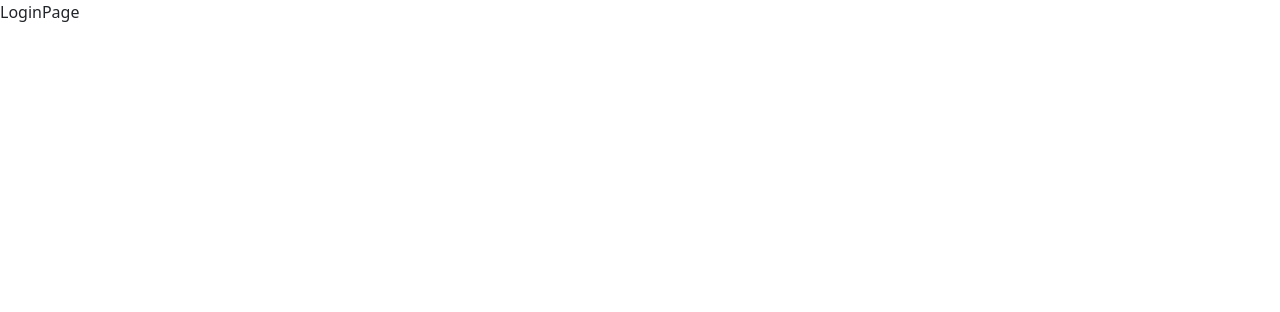
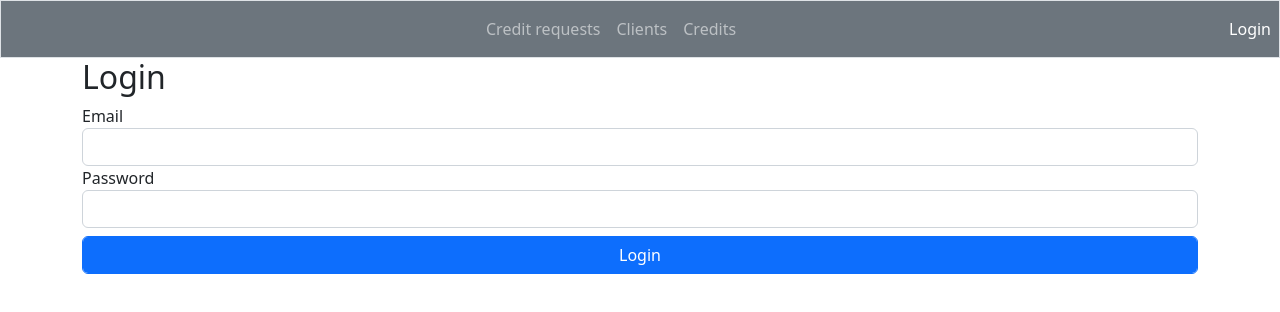
Before and after one commit to 1milos/Treci_domaci, a React (Create React App) app: page /login in a window 1280 px wide. Shown: the top 312 px of the page. Built offline with nearby package versions, Linux system fonts and the light colour scheme.

Commit message:
Dodata stranica za login i komponenta Input

```diff
--- /dev/null
+++ b/src/components/form/Input.jsx
@@ -0,0 +1,10 @@
+import React from 'react'
+
+export default function Input({ label, value, onChange, type, required }) {
+    return (
+        <div className='form-group'>
+            <label >{label}</label>
+            <input className='form-control' required={required} type={type} value={value} onChange={e => onChange(e.currentTarget.value)} />
+        </div>
+    )
+}
--- a/src/pages/LoginPage.jsx
+++ b/src/pages/LoginPage.jsx
@@ -1,7 +1,31 @@
-import React from 'react'
+import React, { useState } from 'react'
+import { useNavigate } from 'react-router';
+import { login } from '../api';
+import Input from '../components/form/Input';
+import Navbar from '../components/Navbar'
+import { useUserContext } from '../context';
 
 export default function LoginPage() {
+    const [email, setEmail] = useState('');
+    const [password, setpassword] = useState('')
+    const { setUser } = useUserContext();
+    const navigate = useNavigate();
     return (
-        <div>LoginPage</div>
+        <div>
+            <Navbar />
+            <div className='container'>
+                <h2>Login</h2>
+                <form onSubmit={async e => {
+                    e.preventDefault();
+                    const u = await login(email, password);
+                    setUser(u);
+                    navigate('/')
+                }} >
+                    <Input label='Email' required value={email} onChange={setEmail} type='email' />
+                    <Input label='Password' required value={password} onChange={setpassword} type='password' />
+                    <button className='btn btn-primary form-control mt-2'>Login</button>
+                </form>
+            </div>
+        </div>
     )
 }
```
